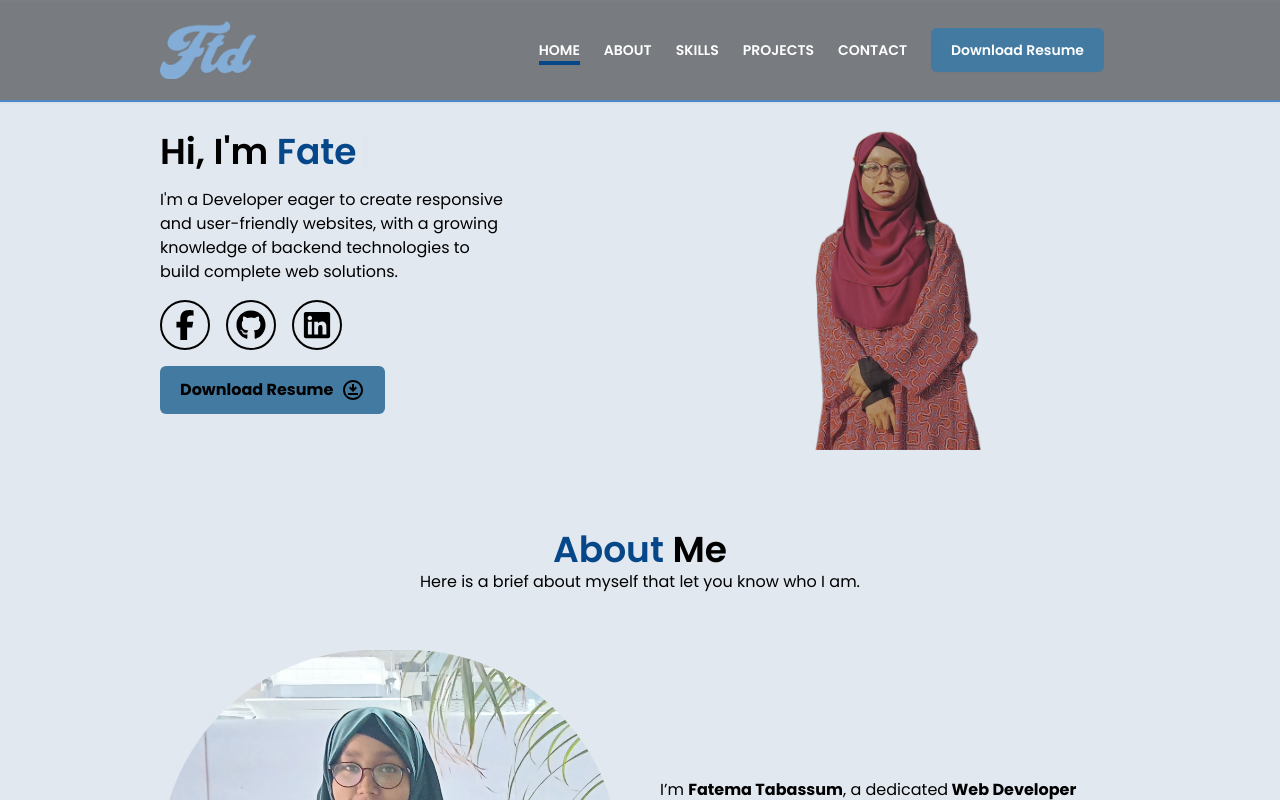
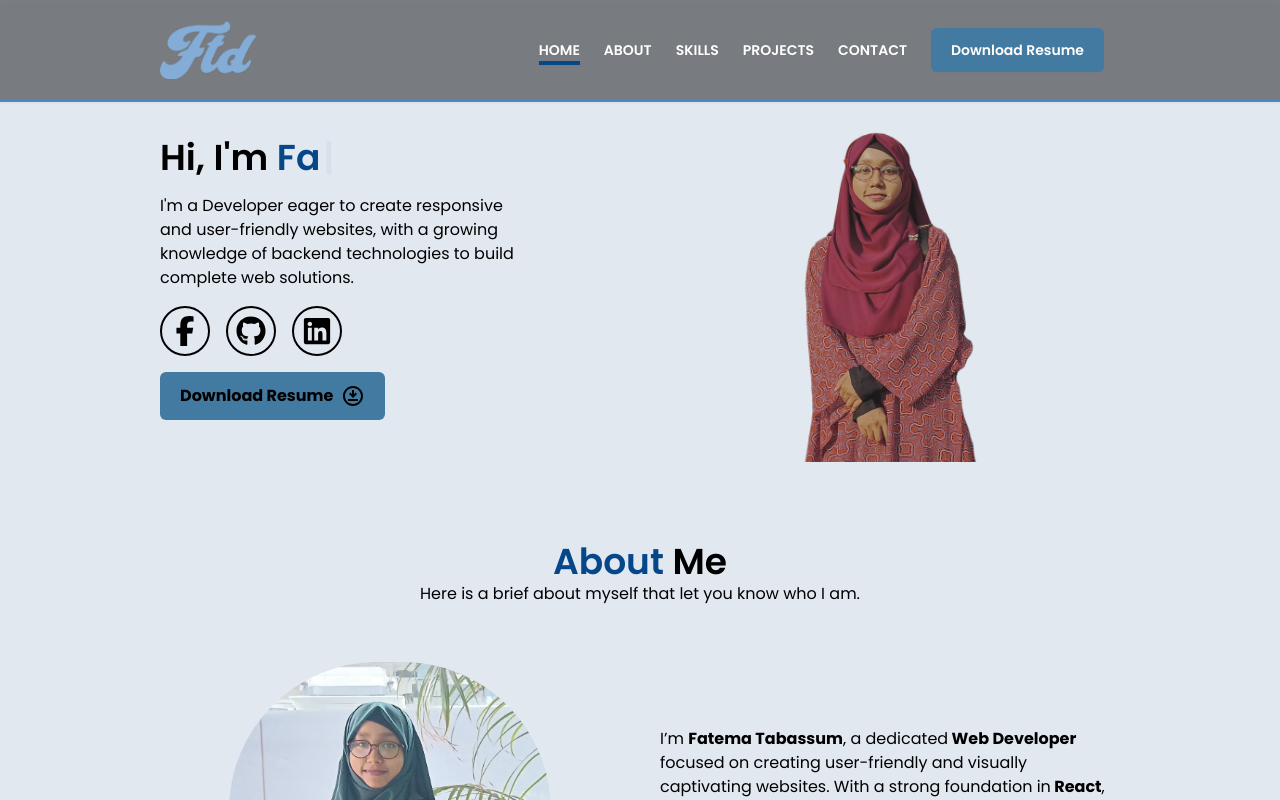
Before and after one commit to fatemaDiba/my-portfolio, a React (Vite) app: page / in a window 1280 px wide. Shown: the top 800 px of the page. Built offline with nearby package versions, Linux system fonts and the light colour scheme.

Commit message:
responsive updates

```diff
--- a/src/pages/home/components/About.jsx
+++ b/src/pages/home/components/About.jsx
@@ -17,11 +17,11 @@
             <img
               src={img}
               alt="diba"
-              className=" rounded-full md:w-full w-1/2 place-self-center"
+              className=" rounded-full md:w-[70%] w-1/2 place-self-center"
             />
           </div>
           <div className="px-5 md:px-0">
-            <p className="text-center md:text-start">
+            <p className="text-center md:text-start 2xl:w-10/12">
               I’m <strong>Fatema Tabassum</strong>, a dedicated
               <strong> Web Developer</strong> focused on creating user-friendly
               and visually captivating websites. With a strong foundation in
--- a/src/pages/home/components/Banner.jsx
+++ b/src/pages/home/components/Banner.jsx
@@ -6,7 +6,7 @@
 const Banner = () => {
   return (
     <section id="banner" className="pt-20 md:pt-24 bg-slate-200">
-      <div className="w-11/12 md:container lg:w-9/12 mx-auto grid place-items-center md:grid-cols-2 gap-10">
+      <div className="w-11/12 md:container lg:w-9/12 mx-auto grid place-items-center md:grid-cols-2 gap-10 md:gap-2">
         <img
           src={img}
           alt="diba"
```
